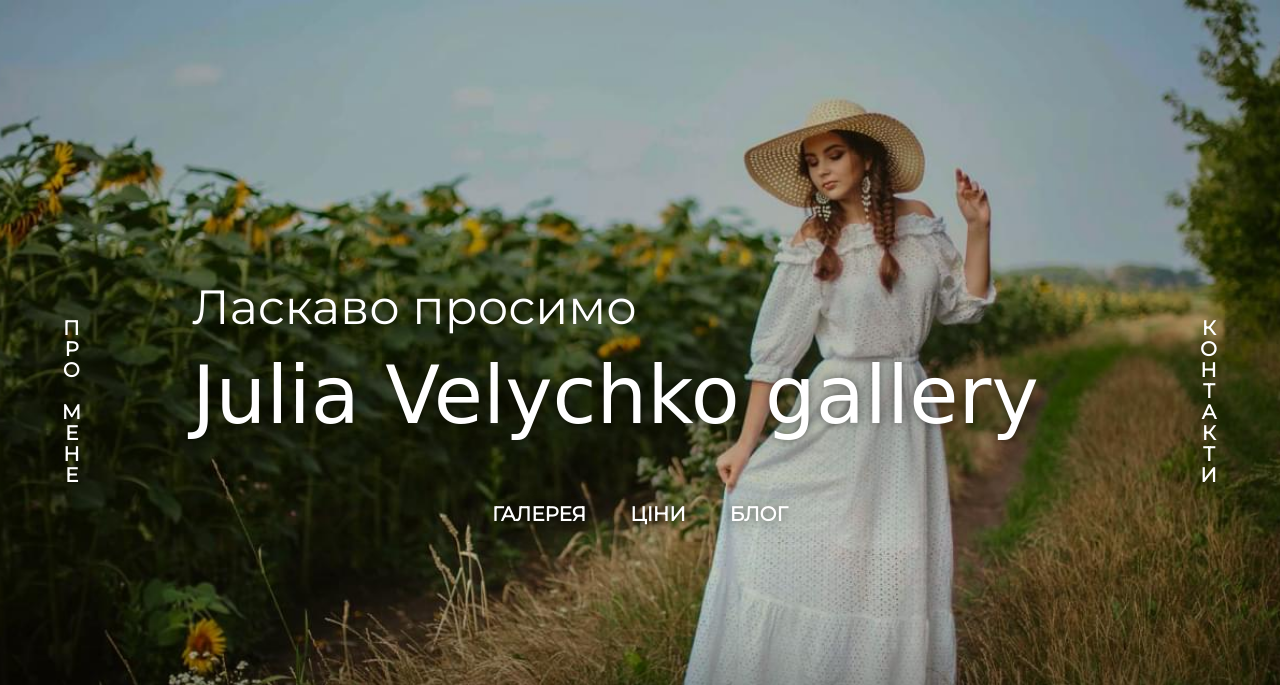
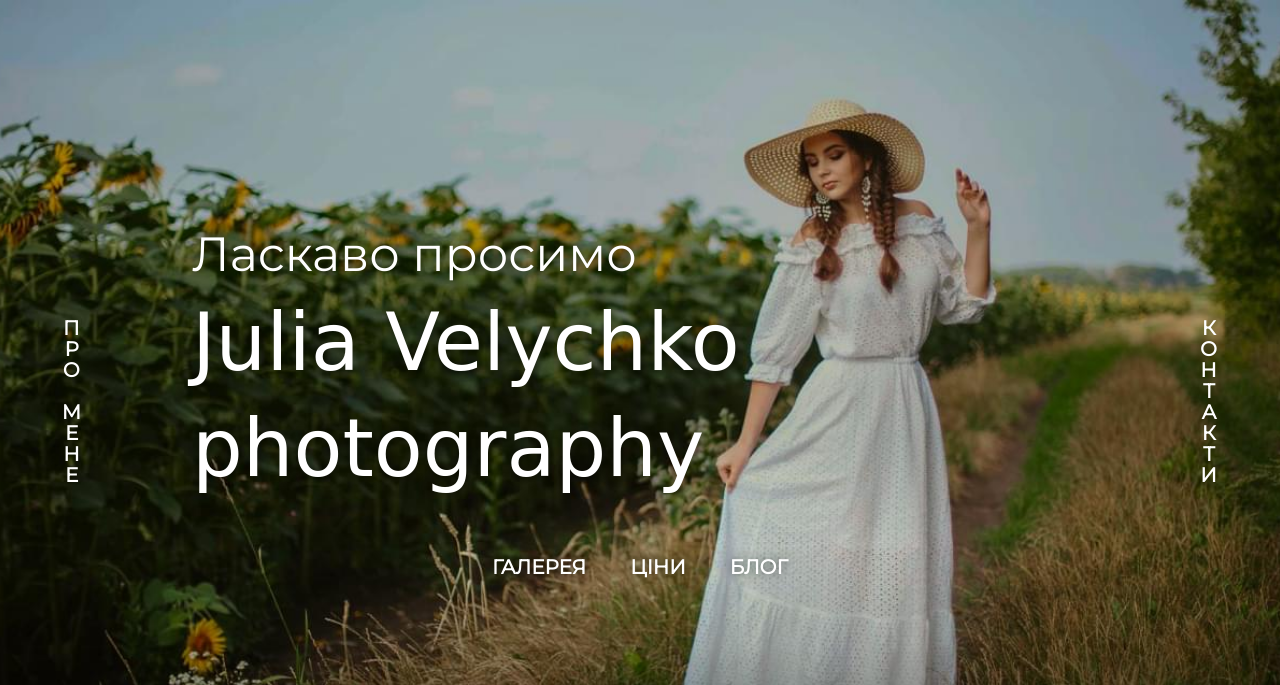
Before and after one commit to Smetan88/juliavel-photo, a plain HTML site: page index.html in a window 1280 px wide. Shown: the top 685 px of the page. Drawn offline with Linux system fonts and the light colour scheme.

Commit message:
Update index.html

```diff
--- a/index.html
+++ b/index.html
@@ -26,7 +26,7 @@
                 <div class="home__inner">
                     <div class="home__title">
                         <h2>Ласкаво просимо</h2>
-                        <h1 id="typing-animation">Julia Velychko gallery</h1>
+                        <h1 id="typing-animation">Julia Velychko photography</h1>
                     </div>
                     <nav class="menu-home">
                         <ul class="menu-home__list">
```
